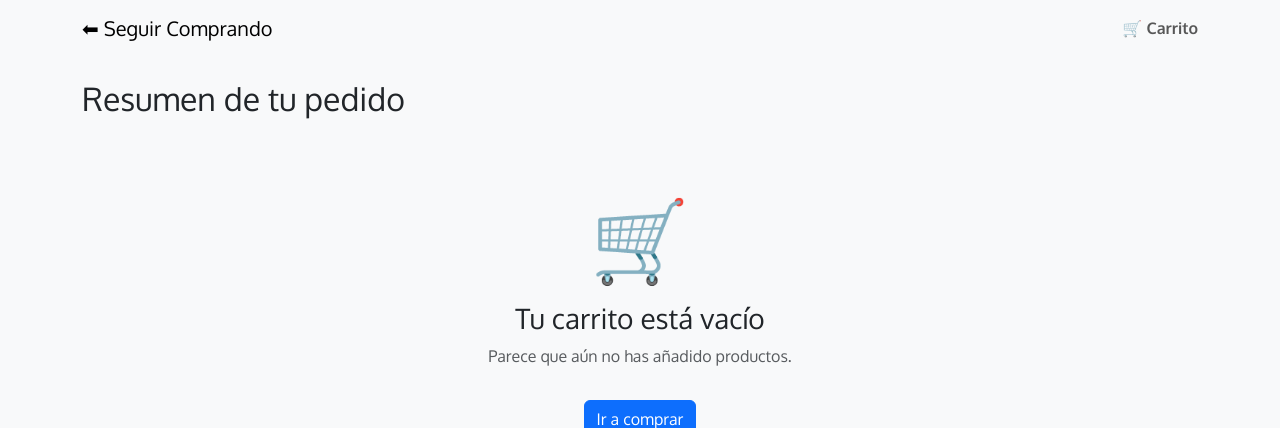
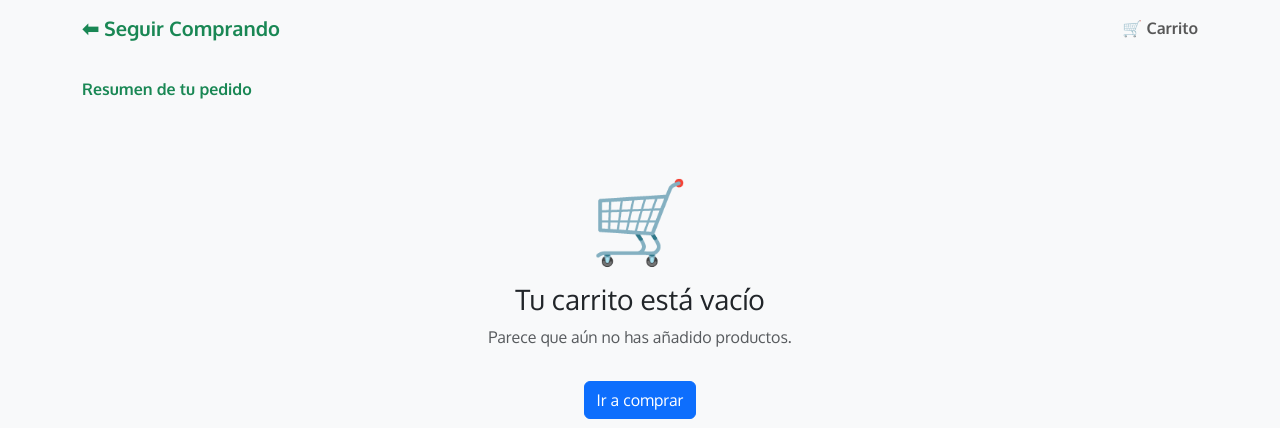
Before and after one commit to iflorido/FastAPI-Mercadona, a Python web app: template templates/carrito.html in a window 1280 px wide. Shown: the top 428 px of the page. Run offline with Jinja, Linux system fonts and the light colour scheme; the template is opened without the code that fills it, so the values that code supplies are empty.

Commit message:
Cambios en texto de carrito

```diff
--- a/templates/carrito.html
+++ b/templates/carrito.html
@@ -16,13 +16,13 @@
 <body>
     <nav class="navbar navbar-light bg-light mb-4">
         <div class="container">
-            <a class="navbar-brand" href="/">⬅ Seguir Comprando</a>
+            <a class="navbar-brand fw-bold text-success" href="/">⬅ Seguir Comprando</a>
             <span class="navbar-text fw-bold">🛒 Carrito</span>
         </div>
     </nav>
 
     <div class="container">
-        <h2 class="mb-4">Resumen de tu pedido</h2>
+        <h2 class="mb-4 navbar-brand fw-bold text-success">Resumen de tu pedido</h2>
 
         {% if cart_items %}
         <div class="row">
--- a/templates/index.html
+++ b/templates/index.html
@@ -4,7 +4,7 @@
     <meta charset="UTF-8">
     <meta name="viewport" content="width=device-width, initial-scale=1.0">
 
-    <title>Mercadona API Explorer | Desarrollo FastAPI & Python por Ignacio Florido</title>
+    <title>Mercadona API  | Desarrollo FastAPI & Python por Ignacio Florido</title>
     <meta name="description" content="Proyecto de demostración técnica desarrollado por Ignacio Florido. Tienda online y Backend generados con Python y FastAPI consumiendo la API de Mercadona. Soporte para web y aplicación móvil.">
     <meta name="keywords" content="Ignacio Florido, Python, FastAPI, Mercadona API, Backend Developer, Portfolio, SQLite, React Native Backend, Desarrollo Web">
     <meta name="author" content="Ignacio Florido">
@@ -130,7 +130,7 @@
     <nav class="navbar navbar-expand-lg navbar-light bg-white shadow-sm sticky-top">
         <div class="container">
             <a class="navbar-brand fw-bold text-success" href="/">
-                <i class="bi bi-shop"></i> Mercadona Explorer
+                <i class="bi bi-shop"></i> Mercadona
             </a>
 
             <div class="d-flex align-items-center">
```
